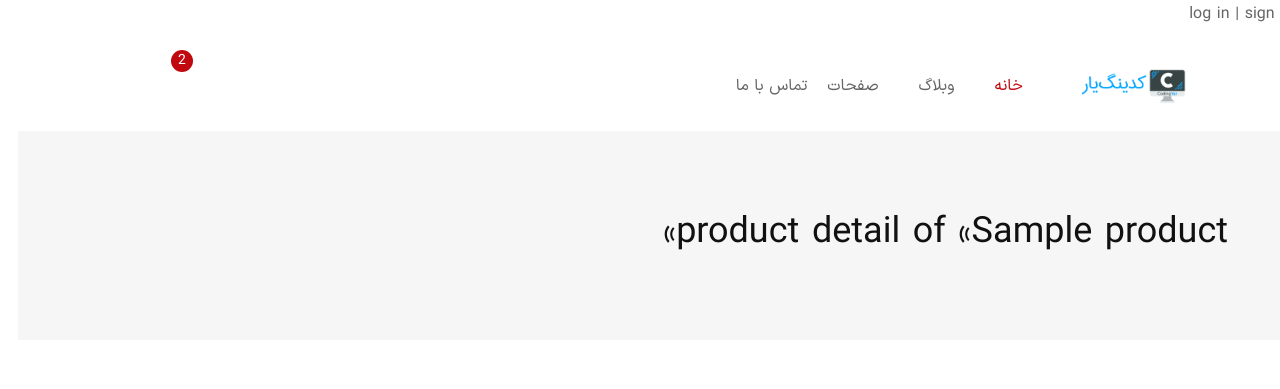
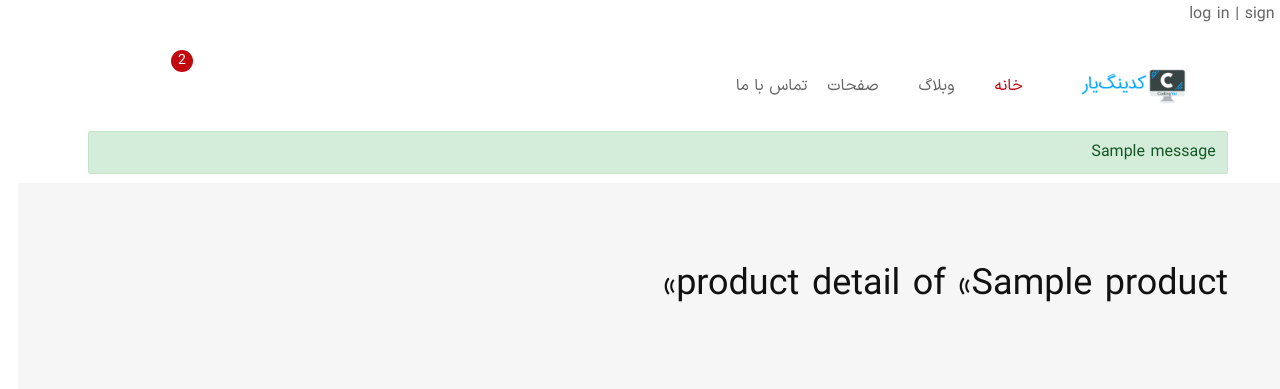
Before and after one commit to habibollah1/online_shop, a Django app: page /products/1/ in a window 1280 px wide. Shown: the top 389 px of the page. Run offline with Django 4.2, Linux system fonts and the light colour scheme; tables that the repository leaves empty hold one stand-in row (values such as "Sample post"); one stand-in notice (Sample message) is shown; parts of the project's set-up code (start-up, migrations or seed data) failed here and were passed over; some libraries are stand-ins or nearby versions; some web fonts are replaced.

Commit message:
add messages framework and rosetta

```diff
--- a/config/urls.py
+++ b/config/urls.py
@@ -21,4 +21,5 @@ urlpatterns = [
     path('', include('pages.urls')),
     path('accounts/', include('allauth.urls')),
     path('products/', include('products.urls')),
+    path('rosetta/', include('rosetta.urls')),
 ]
--- /dev/null
+++ b/products/templates/products/testhello.html
@@ -0,0 +1,5 @@
+{% extends '_base.html' %}
+
+{% block content %}
+
+{% endblock %}
--- a/products/views.py
+++ b/products/views.py
@@ -1,7 +1,8 @@
 from django.views import generic
-from django.shortcuts import get_object_or_404, reverse
+from django.shortcuts import get_object_or_404, reverse, render
 from django.http import HttpResponse
 from django.utils.translation import gettext as _
+from django.contrib import messages
 
 from .models import Product, Comment
 from .forms import CommentForm
@@ -9,7 +10,10 @@ from .forms import CommentForm
 
 def test_translation(request):
     result = _('hello')
-    return HttpResponse(result)
+    messages.success(request, 'this is a success message.')
+    messages.warning(request, 'warninnnnng')
+    messages.error(request, 'danger')
+    return render(request, 'products/testhello.html', )
 
 
 class ProductListView(generic.ListView):
--- a/requirements.txt
+++ b/requirements.txt
@@ -11,11 +11,13 @@ Django==5.0.1
 django-allauth==0.60.1
 django-cache-url==3.4.5
 django-crispy-forms==2.1
+django-rosetta==0.10.0
 environs==10.3.0
 idna==3.6
 marshmallow==3.20.2
 oauthlib==3.2.2
 packaging==23.2
+polib==1.2.0
 psycopg2-binary==2.9.9
 pycparser==2.21
 PyJWT==2.8.0
--- a/templates/_base.html
+++ b/templates/_base.html
@@ -128,14 +128,30 @@
 </header>
 <!-- Header End -->
 
+{% if messages %}
+    <div class="container">
+        {% for message in messages %}
+        	<div class="alert alert-{{ message.tags }}">{{ message }}</div>
+        {% endfor %}
+
+    </div>
+
+
+    {#    <ul class="messages">#}
+    {#        {% for message in messages %}#}
+    {#            <li{% if message.tags %} class="{{ message.tags }}"{% endif %}>{{ message }}</li>#}
+    {#        {% endfor %}#}
+    {#    </ul>#}
+{% endif %}
+
 {% block content %}
 {% endblock %}
 
 <!-- jQuery JS -->
-    <script src="{% static 'js/vendor.js' %}"></script>
+<script src="{% static 'js/vendor.js' %}"></script>
 
-    <!-- Main JS -->
-    <script src="{% static 'js/main.js' %}"></script>
+<!-- Main JS -->
+<script src="{% static 'js/main.js' %}"></script>
 
 
 {#<!-- Optional JavaScript -->#}
```
Also changed, not shown: config/settings.py (+14 -0 lines).
